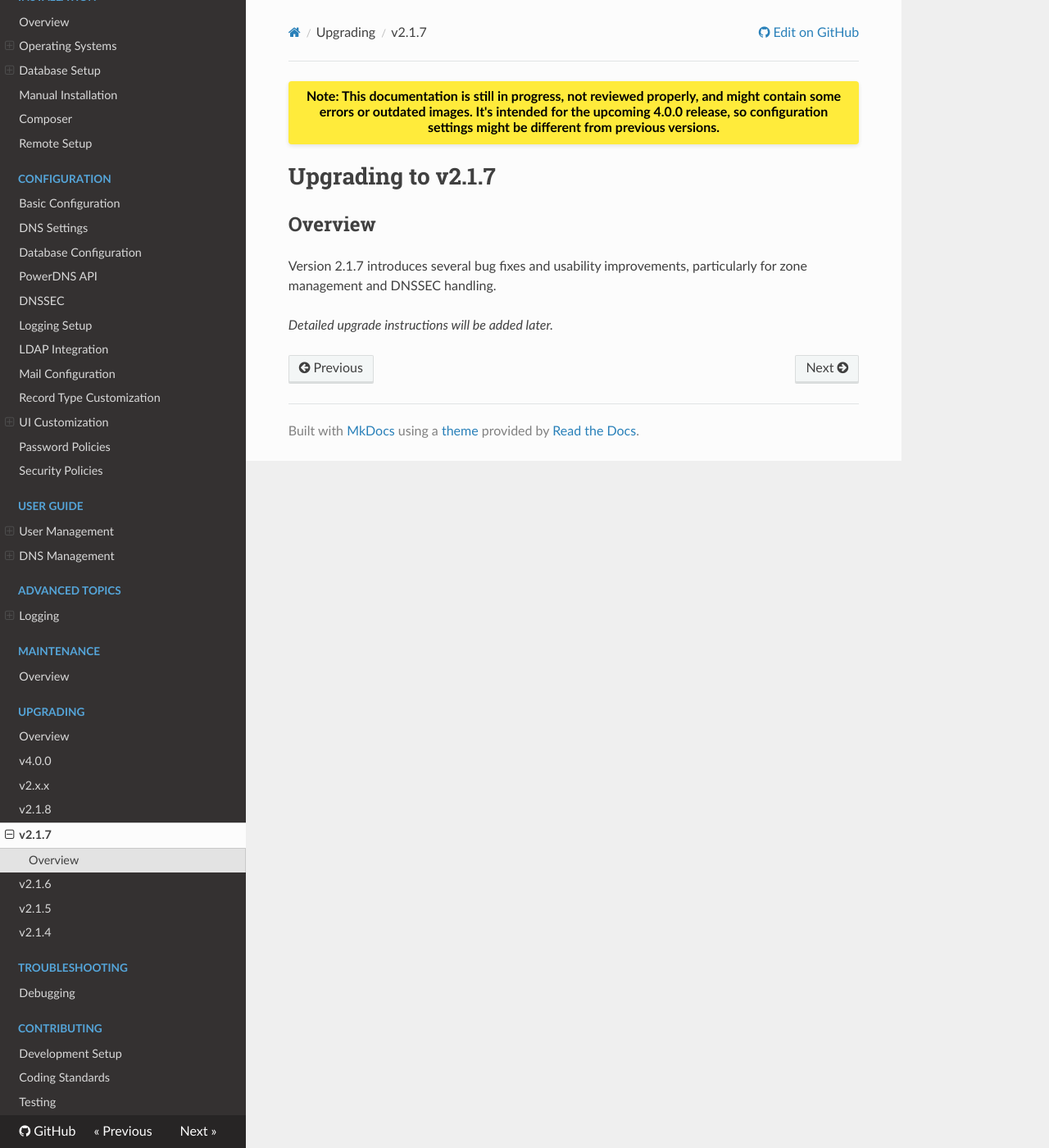
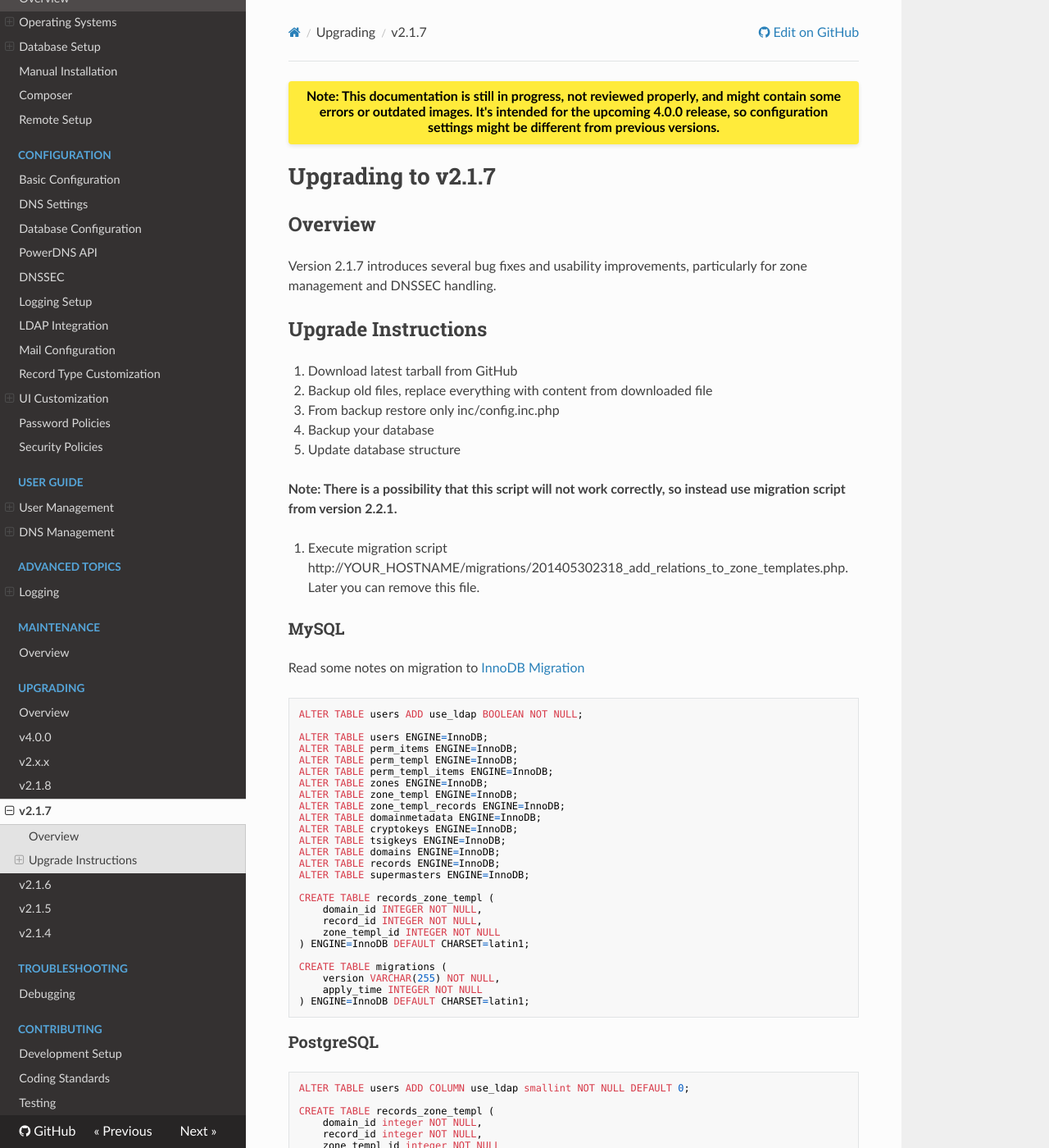
Before and after one commit to poweradmin/poweradmin-docs, an MkDocs documentation site: the page built from docs/upgrading/v2.1.7.md, in a window 1280 px wide and 1400 px high. Shown: the whole window at 82% size. Built offline with MkDocs 1.6.1, drawn with Linux system fonts in a browser that asks for light colours; nearby versions of some CDN libraries; some of the changed text lies outside the part shown.

Commit message:
docs: add detailed upgrade instructions for v2.1.4-v2.1.7

````diff
--- a/docs/upgrading/v2.1.7.md
+++ b/docs/upgrading/v2.1.7.md
@@ -4,4 +4,78 @@
 
 Version 2.1.7 introduces several bug fixes and usability improvements, particularly for zone management and DNSSEC handling.
 
-_Detailed upgrade instructions will be added later._
+## Upgrade Instructions
+
+1. Download latest tarball from GitHub
+2. Backup old files, replace everything with content from downloaded file
+3. From backup restore only inc/config.inc.php
+4. Backup your database
+5. Update database structure
+
+**Note: There is a possibility that this script will not work correctly, so instead use migration script from version 2.2.1.**
+
+6. Execute migration script http://YOUR_HOSTNAME/migrations/201405302318_add_relations_to_zone_templates.php.
+   Later you can remove this file.
+
+### MySQL
+Read some notes on migration to [InnoDB Migration](../database/mysql-configuration.md)
+```sql
+ALTER TABLE users ADD use_ldap BOOLEAN NOT NULL;
+
+ALTER TABLE users ENGINE=InnoDB;
+ALTER TABLE perm_items ENGINE=InnoDB;
+ALTER TABLE perm_templ ENGINE=InnoDB;
+ALTER TABLE perm_templ_items ENGINE=InnoDB;
+ALTER TABLE zones ENGINE=InnoDB;
+ALTER TABLE zone_templ ENGINE=InnoDB;
+ALTER TABLE zone_templ_records ENGINE=InnoDB;
+ALTER TABLE domainmetadata ENGINE=InnoDB;
+ALTER TABLE cryptokeys ENGINE=InnoDB;
+ALTER TABLE tsigkeys ENGINE=InnoDB;
+ALTER TABLE domains ENGINE=InnoDB;
+ALTER TABLE records ENGINE=InnoDB;
+ALTER TABLE supermasters ENGINE=InnoDB;
+
+CREATE TABLE records_zone_templ (
+    domain_id INTEGER NOT NULL,
+    record_id INTEGER NOT NULL,
+    zone_templ_id INTEGER NOT NULL
+) ENGINE=InnoDB DEFAULT CHARSET=latin1;
+
+CREATE TABLE migrations (
+    version VARCHAR(255) NOT NULL,
+    apply_time INTEGER NOT NULL
+) ENGINE=InnoDB DEFAULT CHARSET=latin1;
+```
+
+### PostgreSQL
+```sql
+ALTER TABLE users ADD COLUMN use_ldap smallint NOT NULL DEFAULT 0;
+
+CREATE TABLE records_zone_templ (
+    domain_id integer NOT NULL,
+    record_id integer NOT NULL,
+    zone_templ_id integer NOT NULL
+);
+
+CREATE TABLE migrations (
+    version varchar(255) NOT NULL,
+    apply_time integer NOT NULL
+);
+```
+
+### SQLite
+```sql
+ALTER TABLE users ADD use_ldap BOOLEAN NOT NULL DEFAULT 0;
+
+CREATE TABLE records_zone_templ (
+    domain_id int(11) NOT NULL,
+    record_id int(11) NOT NULL,
+    zone_templ_id int(11) NOT NULL
+);
+
+CREATE TABLE migrations (
+    version varchar(255) NOT NULL,
+    apply_time int(11) NOT NULL
+);
+```
````
Also changed, not shown: docs/upgrading/v2.1.4.md (+48 -1 lines), docs/upgrading/v2.1.5.md (+19 -1 lines), docs/upgrading/v2.1.6.md (+18 -1 lines).
